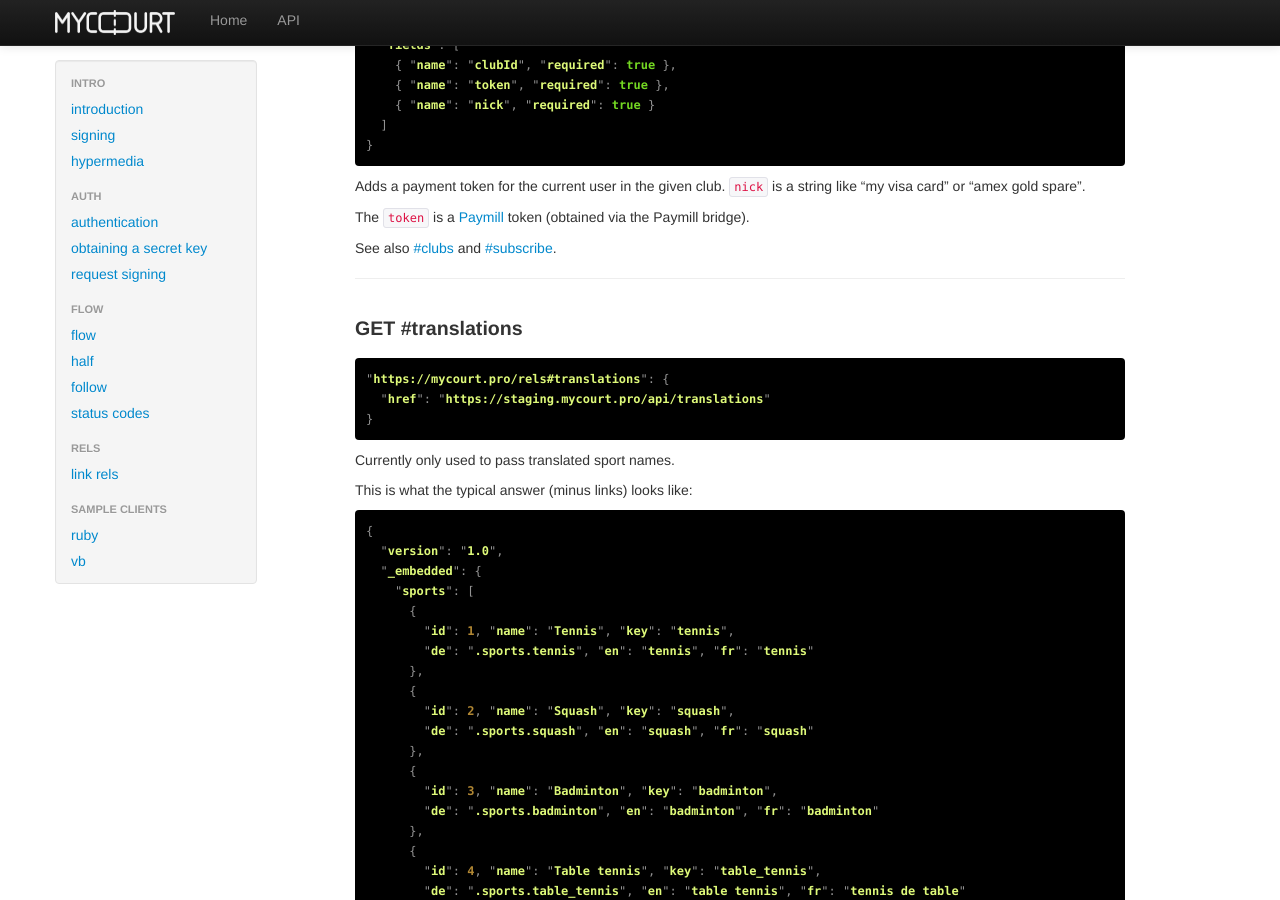
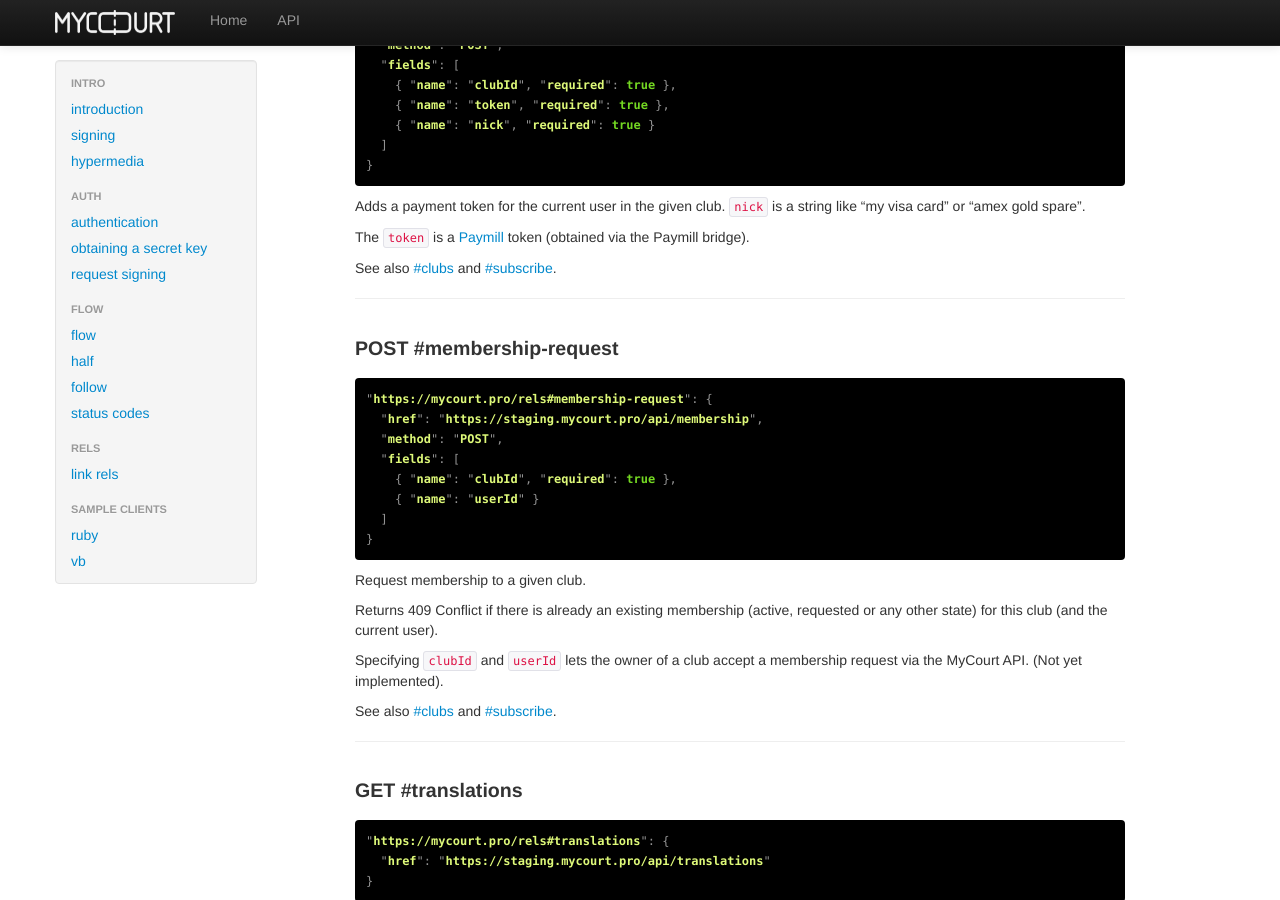
Before and after one commit to mycourtpro/mycourtpro.github.io, a Jekyll site: the page built from api/rels.md, in a window 1280 px wide and 900 px high, scrolled down 3723 px. Built offline with Jekyll 4.4.1, drawn with Linux system fonts in a browser that asks for light colours; some of the changed text lies outside the part shown.

Commit message:
document #membership-request rel

````diff
--- a/api/rels.md
+++ b/api/rels.md
@@ -22,6 +22,7 @@ Here is a list of the rels supported by the MyCourt API. Click to jump to detail
 * [#bookmark-remove](#bookmark-remove) (DELETE)
 * [#slot-prices](#slot-prices)
 * [#payment-add](#payment-add) (POST)
+* [#membership-request](#membership-request) (POST)
 * [#translations](#translations)
 
 ---
@@ -226,6 +227,29 @@ See also [#clubs](#clubs) and [#subscribe](#subscribe).
 
 ---
 
+<h2 id="membership-request">POST #membership-request</h2>
+
+{% highlight javascript %}
+"https://mycourt.pro/rels#membership-request": {
+  "href": "https://staging.mycourt.pro/api/membership",
+  "method": "POST",
+  "fields": [
+    { "name": "clubId", "required": true },
+    { "name": "userId" }
+  ]
+}
+{% endhighlight %}
+
+Request membership to a given club.
+
+Returns 409 Conflict if there is already an existing membership (active, requested or any other state) for this club (and the current user).
+
+Specifying ```clubId``` and ```userId``` lets the owner of a club accept a membership request via the MyCourt API. (Not yet implemented).
+
+See also [#clubs](#clubs) and [#subscribe](#subscribe).
+
+---
+
 <h2 id="translations">GET #translations</h2>
 
 {% highlight javascript %}
````
